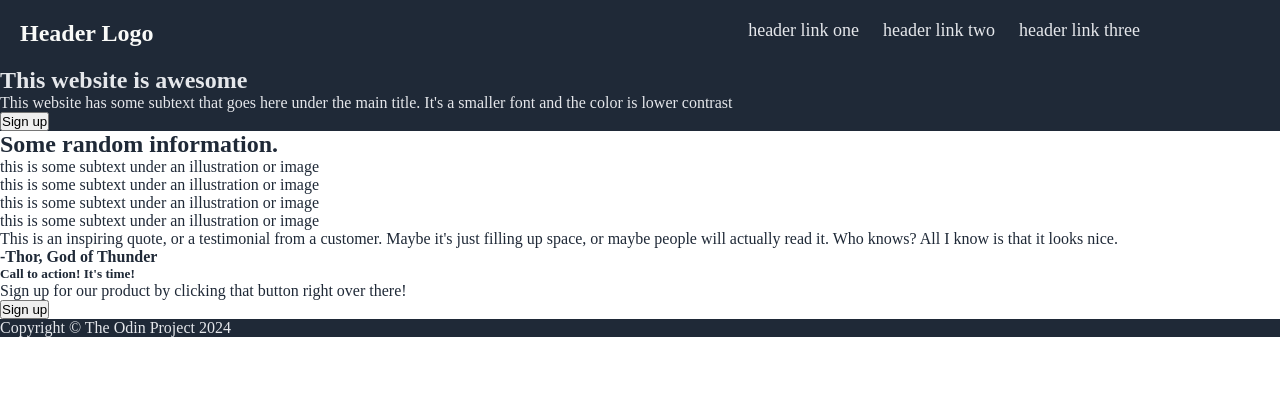
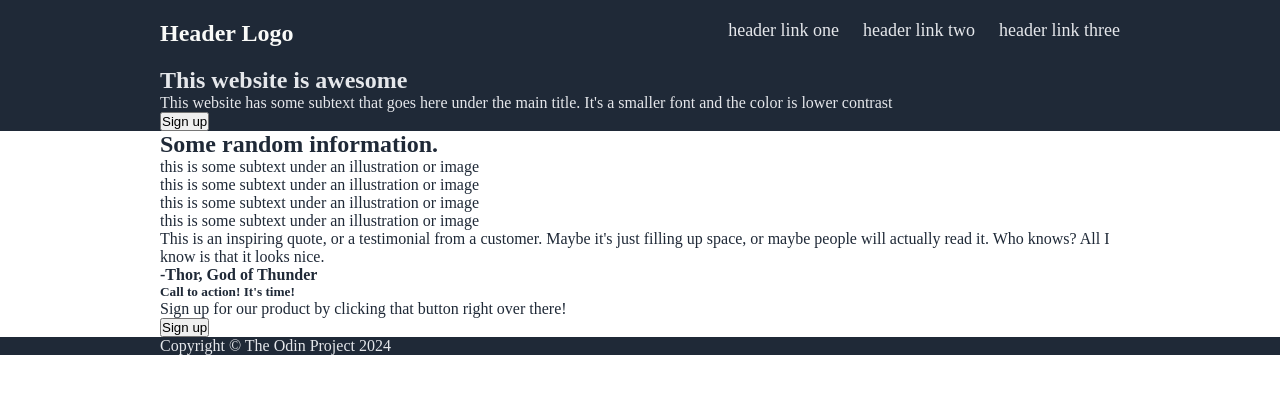
Before and after one commit to WillRB01/odin_landing-page, a plain HTML site: page index.html in a window 1280 px wide. Drawn offline with Linux system fonts and the light colour scheme.

Commit message:
Center page elements to better resemble design
A spelling error was also fixed on line 95.

```diff
--- a/styles.css
+++ b/styles.css
@@ -92,10 +92,12 @@ body {
 
 .navbar_content-wrapper,
 .hero_content-wrapper,
-.intro_content-wrapper,
+.info_content-wrapper,
 .quote_content-wrapper,
-.cta_content-wrapper {
-    max-width: 70rem;
+.cta_content-wrapper,
+.footer_content-wrapper {
+    margin: auto;
+    max-width: 60rem;
 }
 
 .navbar_content-wrapper {
```
